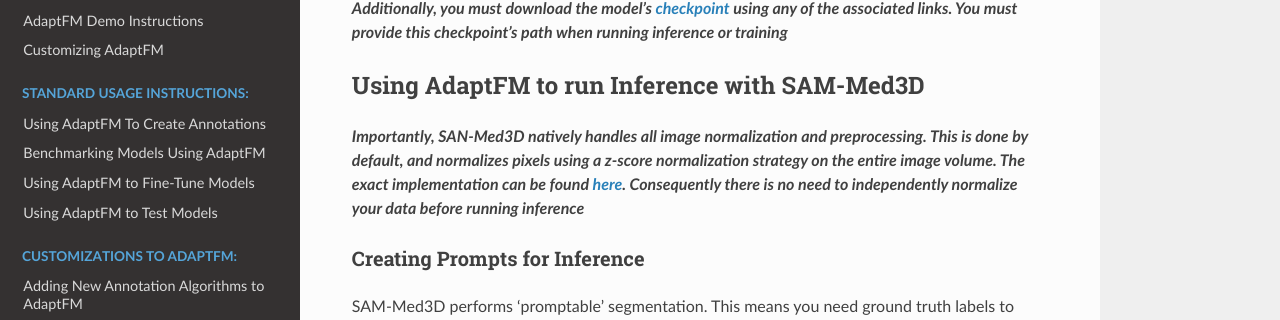
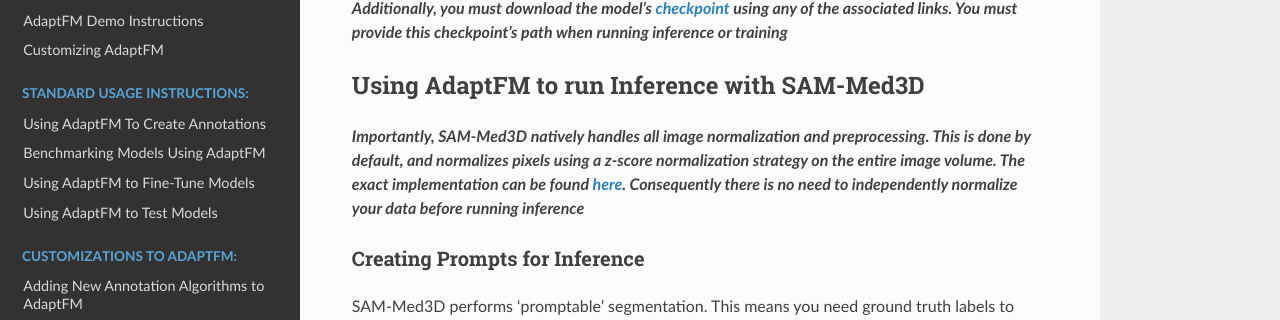
Before and after one commit to Zhao-Lab-UW-DHO/AdaptFM, a Sphinx documentation site: the page built from docs/segmentation-models/SAMMed3D.md, in a window 1280 px wide and 1400 px high, scrolled down 368 px. Shown: the part 131-451 px from the top of the window. Built offline with Sphinx 7.4.7 and the Read the Docs theme 3.1.0, drawn with Linux system fonts in a browser that asks for light colours; some of the changed text lies outside the part shown.

Commit message:
sammed3d

```diff
--- a/docs/segmentation-models/SAMMed3D.md
+++ b/docs/segmentation-models/SAMMed3D.md
@@ -12,7 +12,7 @@ In AdaptFM, SAM-Med3D can be used in two ways:
 
 ## Using AdaptFM to run Inference with SAM-Med3D
 
-***Importantly, SAN-Med3D natively handles all image normalization and preprocessing. This is done by default, and normalizes pixels using a z-score normalization strategy on the entire image volume. The exact implementation can be found [here](https://github.com/uni-medical/SAM-Med3D/blob/main/utils/infer_utils.py#L266). Consequently there is no need to independently normalize your data before running inference***
+***Importantly, SAM-Med3D natively handles all image normalization and preprocessing. This is done by default, and normalizes pixels using a z-score normalization strategy on the entire image volume. The exact implementation can be found [here](https://github.com/uni-medical/SAM-Med3D/blob/main/utils/infer_utils.py#L266). Consequently there is no need to independently normalize your data before running inference***
 
 ### Creating Prompts for Inference
 
@@ -53,7 +53,7 @@ Once you have generated ground truth mask prompts, you can use SAM-Med3D to segm
 
 ### Prepare the data
 
-***Again, SAN-Med3D natively handles all image normalization and preprocessing. This is done by default, and normalizes pixels using a z-score normalization strategy on the entire image volume. The exact implementation can be found [here](https://github.com/uni-medical/SAM-Med3D/blob/main/train.py#L133). Consequently there is no need to independently normalize your data before running training***
+***Again, SAM-Med3D natively handles all image normalization and preprocessing. This is done by default, and normalizes pixels using a z-score normalization strategy on the entire image volume. The exact implementation can be found [here](https://github.com/uni-medical/SAM-Med3D/blob/main/train.py#L133). Consequently there is no need to independently normalize your data before running training***
 
 As with other AdaptFM models, you must first prepare your data using the below steps
 
```
